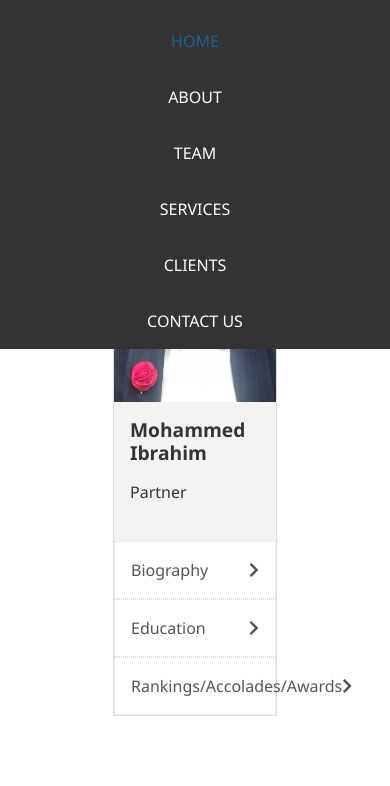
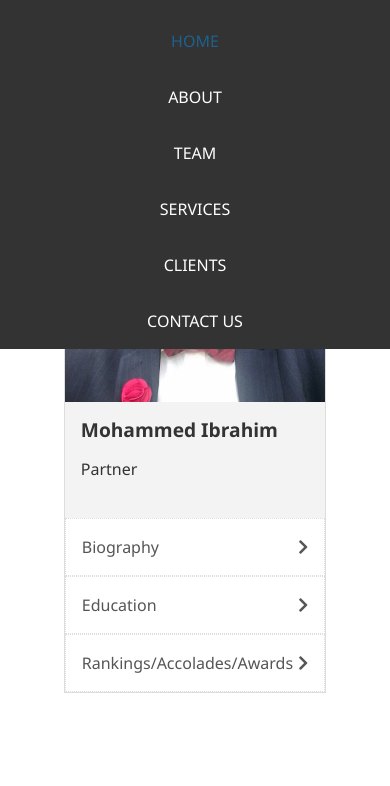
Before and after one commit to weezys-box/oladimeji-mitts, a plain HTML site: page ibrahim.html in a window 390 px wide. Shown: the part 43-829 px from the top of the page. Drawn offline with nearby package versions, Linux system fonts and the light colour scheme.

Commit message:
adjusted profile wrapper size

```diff
--- a/css/style.css
+++ b/css/style.css
@@ -735,5 +735,10 @@ a:hover {
     }
 
 
+    .profile-wrapper {
+        width: 80%;
+    }
+
+
 
 }
```
